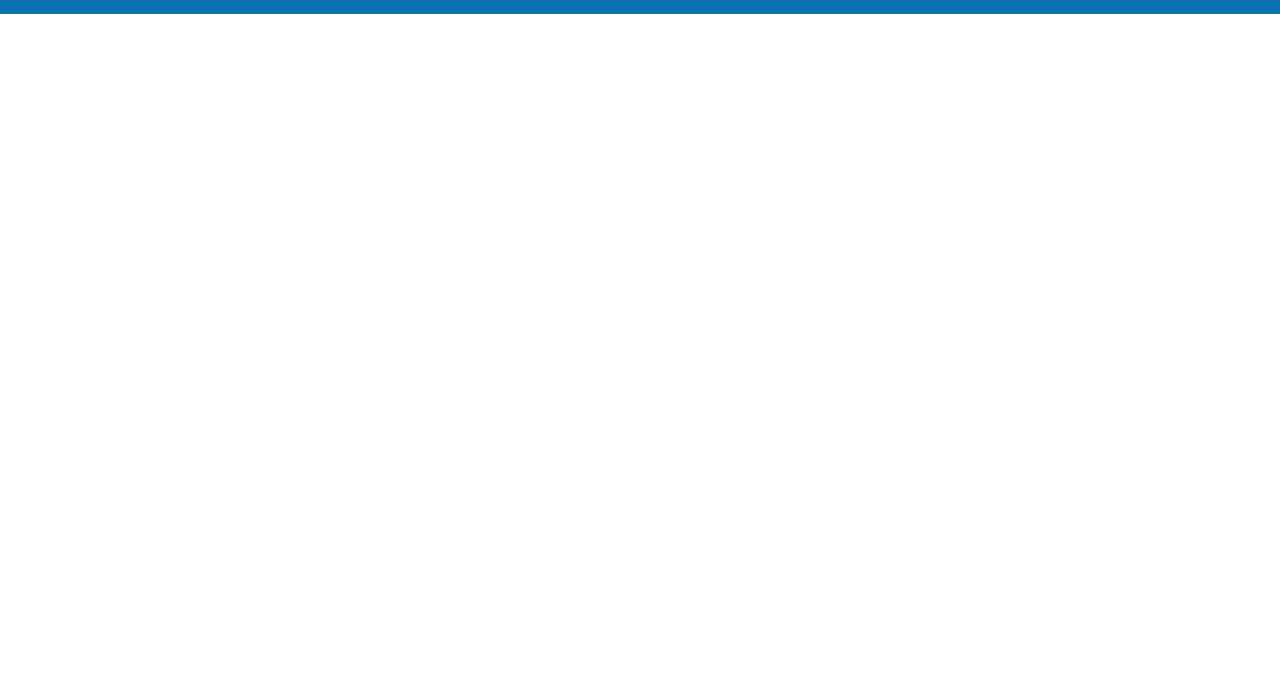
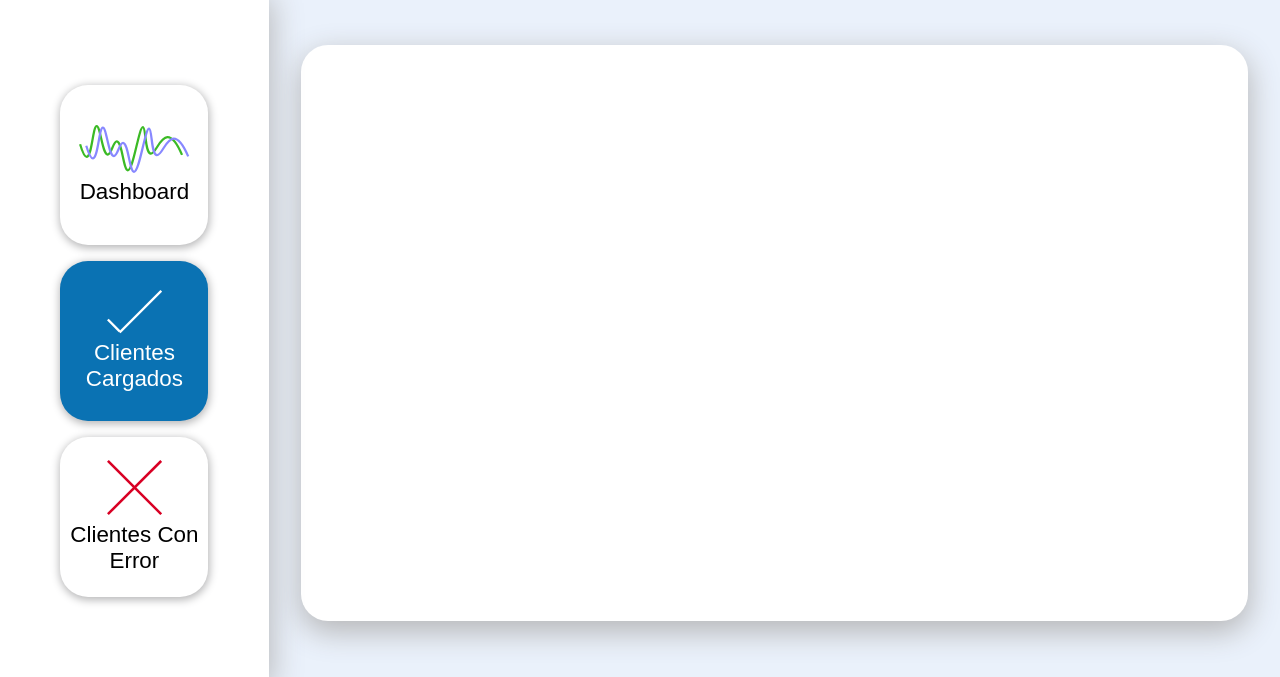
Before and after one commit to garzonsergio/smartTest, a plain HTML site: page index.html in a window 1280 px wide. Shown: the part 123-800 px from the top of the page. Drawn offline with Linux system fonts and the light colour scheme.

Commit message:
Distribution of website and sidebar buttons styled

```diff
--- a/index.html
+++ b/index.html
@@ -33,9 +33,13 @@
             align-items: center;
             background-color: var(--blue-home);
             display: flex;
-            height: 137px;
+            height: 14vh;
             justify-content: space-evenly;
+            z-index: 1;
+
+
         }
+
         .logo {
             height: 81px;
         }
@@ -54,21 +58,21 @@
         }
 
         .input--date-container p {
-            text-transform: uppercase;
+            color: var(--white);
             font-family: 'Lato', sans-serif;
             font-weight: 300;
-            color: var(--white);
+            text-transform: uppercase;
         }
 
         .input--date-container input{
             border-radius: 50rem;
-            height: 37px;
-            max-width: 201px;
             border: none;
-            margin:4px 14px 4px 14px;
-            padding: 0 10px 0 20px;
             font-family: 'Lato';
             font-size: 12px;
+            height: 37px;
+            margin:4px 14px 4px 14px;
+            max-width: 201px;
+            padding: 0 10px 0 20px;
 
         }
 
@@ -80,6 +84,91 @@
             justify-content: flex-end;
             opacity: 0.5;
         }
+        main {
+            display: flex;
+            flex-direction: row;
+            z-index: 2;
+        }
+        .sidebar-container{
+            align-items: center;
+            background-color: var(--white);
+            box-shadow: 0.5px 10px 30px 1px var(--grey-title);
+            display: flex;
+            height:86vh;
+            justify-content: center;
+            width:21vw;
+            z-index: 4;
+        }
+
+        .sidebar--menu-container{
+            align-items: center;
+            display: flex;
+            flex-direction: column;
+            justify-content: center;
+            width: 100%;
+        }
+
+        .sidebar--button{
+            background-color: var(--white);
+            width: 55%;
+            height: 20vh;
+            margin-top: 16px;
+            border:none;
+            border-radius: 28px;
+            cursor: pointer;
+            box-shadow: 0.5px 2px 8px 1px var(--grey-title);
+            font-size: 1.4rem;
+            text-transform: capitalize;
+            padding: 5px;
+        }
+
+        .dashboard svg{
+            width: 80%;
+        }
+
+
+        .customersOk {
+            background-color: var(--blue-home);
+            color:var(--white);
+        }
+
+        .customersOk svg{
+            width: 40%;
+        }
+
+        .customersError svg{
+            width: 40%;
+        }
+
+        .sidebar--button:hover{
+            box-shadow: 0.5px 5px 15px 1px var(--grey-title);
+
+        }
+        .sidebar--button:active{
+            opacity: 0.8;
+        }
+
+        .main--content-container{
+            display: flex;
+            background-color: var(--grey-background);
+            width:79vw;
+            height:86vh;
+            z-index: 3;
+            justify-content: center;
+            align-items: center;
+
+        }
+
+        .main--content-wrapper {
+            background-color: var(--white);
+            width:74vw;
+            height:72vh;
+            box-shadow: 0.5px 10px 30px 1px var(--grey-title);
+            border-radius: 27px;
+            z-index: 5;
+
+        }
+
     </style>
 </head>
 <body>
@@ -97,7 +186,32 @@
             </div>
         </div>
     </header>
-    <main></main>
+    <main>
+        <div class="sidebar-container">
+            <div class="sidebar--user-container">
+                <picture class="sidebar-user-pic--container"><img/></picture>
+                <h3 class="sidebar-user-name"></h3>
+            </div>
+            <div class="sidebar--menu-container">
+                <button class="sidebar--button dashboard"><svg xmlns="http://www.w3.org/2000/svg" viewBox="0 0 195.79 85.15"><defs><style>.cls-1,.cls-2{fill:none;stroke-miterlimit:10;stroke-width:4px;}.cls-1{stroke:var(--green-wave);}.cls-2{stroke:var(--blue-wave);}</style></defs><g id="Capa_2" data-name="Capa 2"><g id="Grid"><path class="cls-1" d="M1.92,34.17c3.4,11.49,7.73,22.71,11.94,22.42C22.94,56,24.6,2.08,31.4,2c6.57-.08,10,50.14,19.5,50.44,6.5.22,9.89-23.36,16.33-23.15,9.4.31,11.7,50.85,19.49,51.18,9.69.41,19.64-77.14,26.81-76.52,5.43.47,3.48,45.2,13.65,47,8.54,1.54,15.75-29,29.73-29.48,10.63-.35,19.88,16.91,26.07,31.68"/><path class="cls-2" d="M12.88,36.85c3.41,11.49,7.74,22.71,11.94,22.42,9.09-.63,10.75-54.51,17.55-54.59,6.57-.08,10,50.14,19.5,50.45,6.5.21,9.88-23.36,16.32-23.16,9.41.31,11.71,50.85,19.5,51.18,9.68.41,19.64-77.13,26.81-76.52,5.42.47,3.48,45.2,13.64,47,8.55,1.54,15.76-29,29.73-29.48,10.64-.35,19.89,16.91,26.08,31.68"/>
+                    </g></g></svg><p>dashboard</p>
+                </button>
+                <button class="sidebar--button customersOk">
+                    <svg xmlns="http://www.w3.org/2000/svg" viewBox="0 0 92.33 72.58"><defs><style>.cls-3{fill:none;stroke:var(--white);stroke-miterlimit:10;stroke-width:4px;}</style></defs><g id="Capa_2" data-name="Capa 2"><g id="Grid"><line class="cls-3" x1="90.91" y1="1.41" x2="21.16" y2="71.16"/><line class="cls-3" x1="1.41" y1="49.41" x2="21.16" y2="69.16"/></g></g></svg>
+                    <p>clientes cargados</p>
+                </button>
+                <button class="sidebar--button customersError"><svg xmlns="http://www.w3.org/2000/svg" viewBox="0 0 84.83 84.83"><defs><style>.cls-4{fill:none;stroke:#d80024;stroke-miterlimit:10;stroke-width:4px;}</style></defs><g id="Capa_2" data-name="Capa 2"><g id="Grid"><line class="cls-4" x1="1.41" y1="1.41" x2="83.41" y2="83.41"/><line class="cls-4" x1="83.41" y1="1.41" x2="1.41" y2="83.41"/></g></g></svg>
+                    <p>clientes con error</p>
+                </button>
+            </div>
+        </div>
+
+        <div class="main--content-container">
+            <div class="main--content-wrapper">
+                <script></script>
+            </div>
+        </div>
+    </main>
     <footer></footer>
 </body>
 </html>
```
